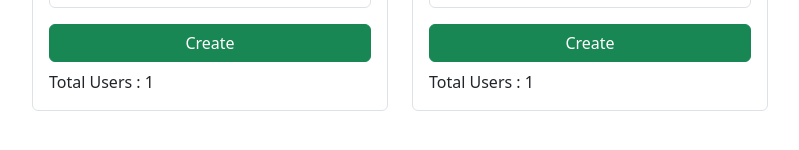
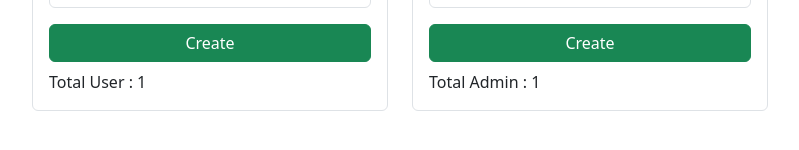
Before and after one commit to Waqas2332/Angular, an Angular app in the folder Basics of Angular/exercise-1/: page / in a window 1280 px wide. Shown: the part 266-416 px from the top of the page, without its empty margins (240-1039 px from the left). Built offline with nearby package versions, Linux system fonts and the light colour scheme.

Commit message:
Completed Exercise

```diff
--- a/Basics of Angular/exercise-1/src/app/app.component.html
+++ b/Basics of Angular/exercise-1/src/app/app.component.html
@@ -13,13 +13,13 @@
   </div>
   <div class="row mt-4">
     <app-data-forms
-      title="Create User"
+      title="User"
       class="col-4 offset-2"
       [data]="user"
       (btnClick)="addUser($event)"
     ></app-data-forms>
     <app-data-forms
-      title="Create Admin"
+      title="Admin"
       [data]="admin"
       class="col-4"
       (btnClick)="addAdmin($event)"
--- a/Basics of Angular/exercise-1/src/app/component/data-forms/data-forms.component.html
+++ b/Basics of Angular/exercise-1/src/app/component/data-forms/data-forms.component.html
@@ -1,12 +1,12 @@
 <div class="border rounded-2 p-3 d-flex flex-column">
-  <h4 class="text-success align-self-start">{{ title }}</h4>
+  <h4 class="text-success align-self-start">Create {{ title }}</h4>
   <input type="text" class="form-control" #uname placeholder="Enter..." />
   <button class="btn btn-success mt-3 mb-2" (click)="emitEvent(uname)">
     Create
   </button>
   @if (data.length > 0) {
-  <div>Total Users : {{ data.length }}</div>
+  <div>Total {{ title }} : {{ data.length }}</div>
   }@else {
-  <div>No Users Found</div>
+  <div>No {{ title }} Found</div>
   }
 </div>
--- a/Basics of Angular/exercise-1/src/app/component/data-list/data-list.component.html
+++ b/Basics of Angular/exercise-1/src/app/component/data-list/data-list.component.html
@@ -1,8 +1,10 @@
 <div class="border rounded-2 p-3">
   <h2 class="text-success">{{ title }}</h2>
+
+  @if (users.length > 0) {
   <div
     class="d-flex justify-content-between align-items-center w-100"
-    *ngFor="let user of users"
+    *ngFor="let user of users; index as i"
   >
     <li
       class="mt-3 list-group-item fw-bold w-100 d-flex justify-content-between align-items-center"
@@ -10,7 +12,12 @@
       <span>
         {{ user }}
       </span>
-      <button class="btn btn-outline-danger ms-auto">Remove</button>
+      <button class="btn btn-outline-danger ms-auto" (click)="deleteUsers(i)">
+        Remove
+      </button>
     </li>
   </div>
+  } @else {
+  <div>No {{ title }} Found</div>
+  }
 </div>
--- a/Basics of Angular/exercise-1/src/app/component/data-list/data-list.component.ts
+++ b/Basics of Angular/exercise-1/src/app/component/data-list/data-list.component.ts
@@ -11,4 +11,8 @@ import { Component, Input } from '@angular/core';
 export class DataListComponent {
   @Input() title: string = '';
   @Input() users: string[] = [];
+
+  deleteUsers(id: number) {
+    this.users.splice(id, 1);
+  }
 }
```
